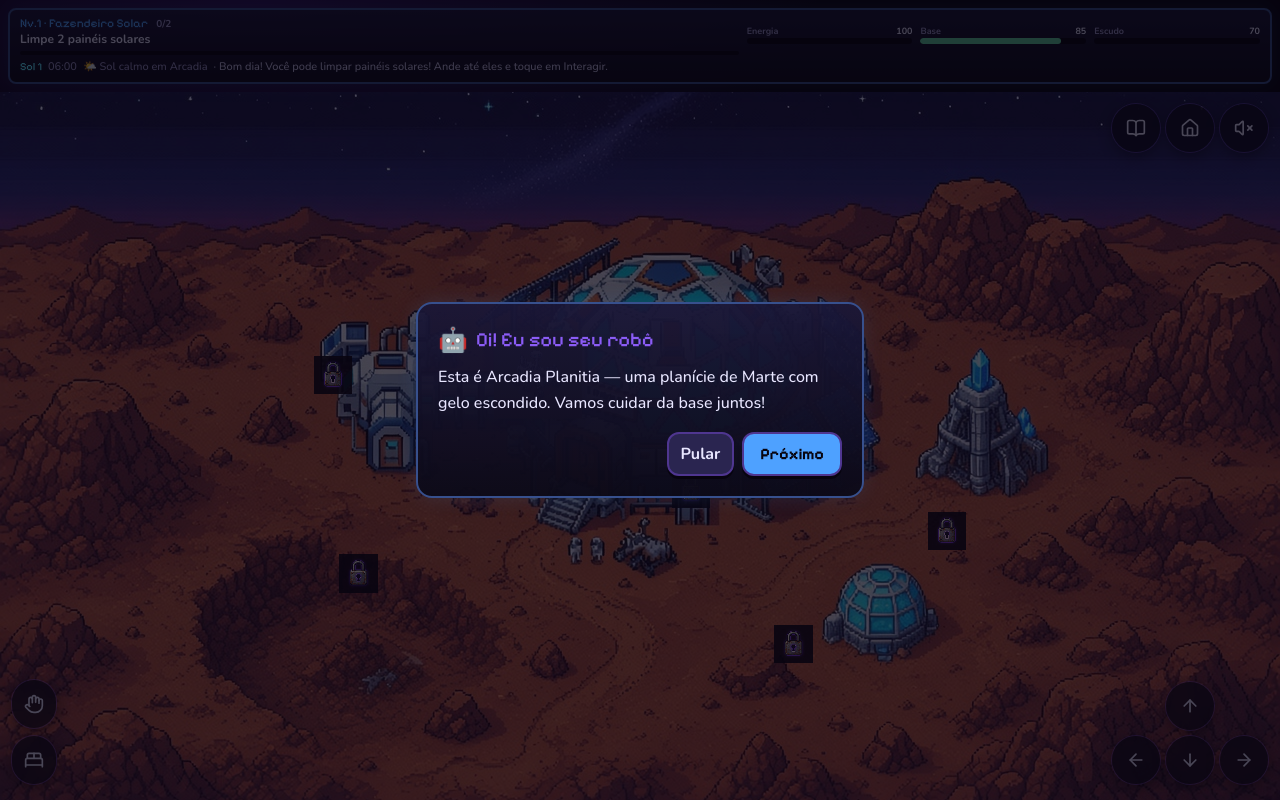
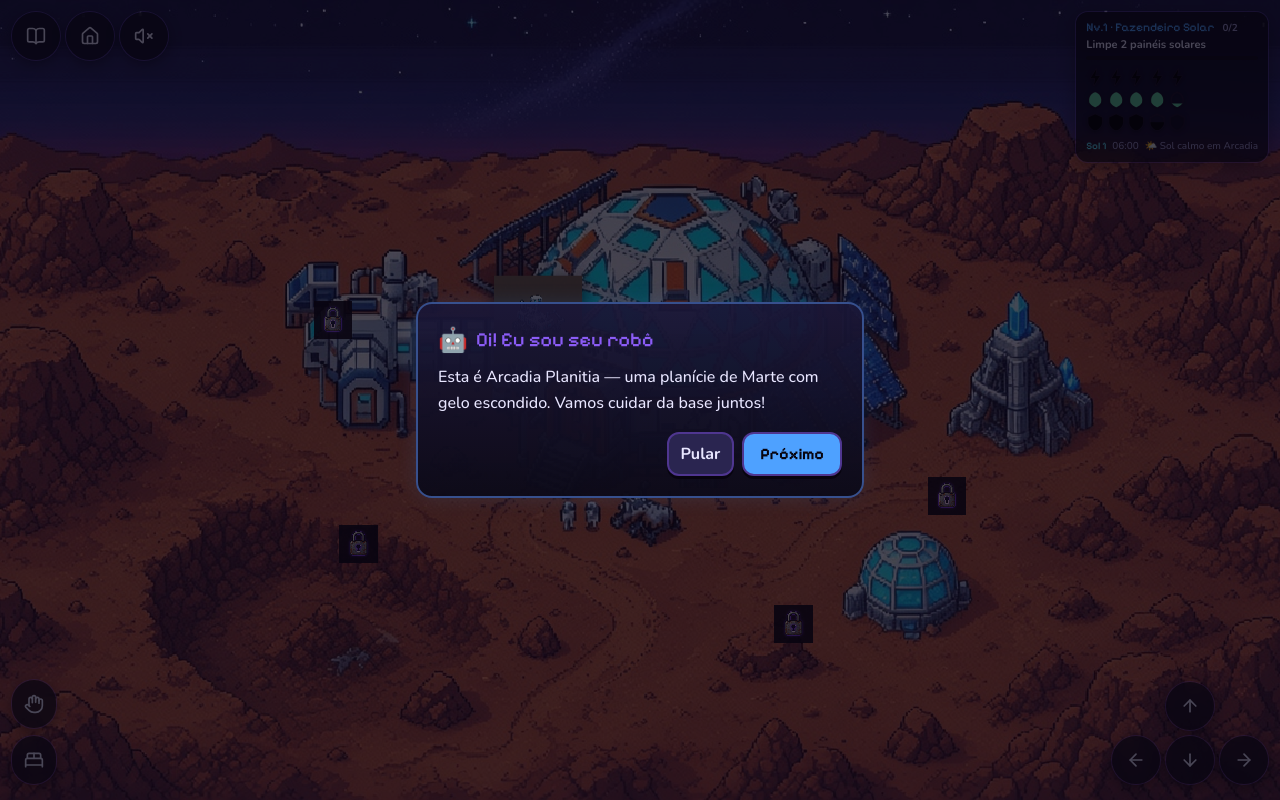
Before and after one commit to guilhermecoding/ares-grid-nasa, a React (Vite) app: page / in a window 1280 px wide. Both pictures are taken after a click on the button "Entrar na base". Built offline with nearby package versions, Linux system fonts and the light colour scheme; no server answers.

Commit message:
:sparkles: feat: Adição de componentes MessageBadge e ResourcePips, além de melhorias na interface do TopStatusBar e FloatingControls

```diff
--- a/src/components/FloatingControls.tsx
+++ b/src/components/FloatingControls.tsx
@@ -66,7 +66,7 @@ export function FloatingControls({
 
   return (
     <>
-      <div className="pointer-events-none absolute right-2 top-2 z-20 flex gap-1.5 sm:right-3 sm:top-3">
+      <div className="pointer-events-none absolute left-2 top-2 z-30 flex gap-1.5 sm:left-3 sm:top-3">
         <button
           type="button"
           onClick={onNasa}
--- /dev/null
+++ b/src/components/MessageBadge.tsx
@@ -0,0 +1,45 @@
+import { useEffect, useRef, useState } from 'react'
+
+interface Props {
+  message: string | null
+}
+
+const SHOW_MS = 3000
+
+export function MessageBadge({ message }: Props) {
+  const [visible, setVisible] = useState(false)
+  const [text, setText] = useState('')
+  const prev = useRef<string | null>(null)
+
+  useEffect(() => {
+    if (!message || message === prev.current) return
+    prev.current = message
+    const showId = window.setTimeout(() => {
+      setText(message)
+      setVisible(true)
+    }, 0)
+    const hideId = window.setTimeout(() => setVisible(false), SHOW_MS)
+    return () => {
+      window.clearTimeout(showId)
+      window.clearTimeout(hideId)
+    }
+  }, [message])
+
+  if (!text) return null
+
+  return (
+    <div
+      className={`pointer-events-none absolute left-1/2 z-40 w-[min(92vw,28rem)] -translate-x-1/2 rounded-xl bg-white px-3 py-2 shadow-[0_4px_16px_rgba(0,0,0,0.35)] transition-all duration-300 sm:w-[min(70vw,32rem)] sm:rounded-2xl sm:px-4 sm:py-2.5 md:w-[min(50vw,36rem)] md:px-5 md:py-3 ${
+        visible
+          ? 'top-[max(0.75rem,env(safe-area-inset-top))] translate-y-0 opacity-100 sm:top-4'
+          : 'top-2 -translate-y-1 opacity-0 sm:top-3'
+      }`}
+      role="status"
+      aria-live="polite"
+    >
+      <p className="text-center font-pixel text-xs leading-snug text-[#1a1028] sm:text-sm md:text-base">
+        {text}
+      </p>
+    </div>
+  )
+}
--- /dev/null
+++ b/src/components/ResourcePips.tsx
@@ -0,0 +1,78 @@
+import type { ReactNode } from 'react'
+import type { BaseStats } from '../types/game'
+
+const PIP_COUNT = 5
+
+function fillAmount(value: number, index: number): number {
+  const units = Math.max(0, Math.min(100, value)) / 20
+  const full = Math.floor(units)
+  if (index < full) return 1
+  if (index > full) return 0
+  return Math.max(0, Math.min(1, units - full))
+}
+
+function PixelPip({
+  fill,
+  color,
+  path,
+}: {
+  fill: number
+  color: string
+  path: string
+}) {
+  return (
+    <svg viewBox="0 0 16 16" className="size-4 sm:size-[1.15rem]" aria-hidden>
+      <path d={path} fill="none" stroke="#1a1028" strokeWidth="1.45" strokeLinejoin="round" />
+      <path
+        d={path}
+        fill={color}
+        opacity={fill <= 0 ? 0.22 : 1}
+        style={
+          fill > 0 && fill < 1 ? { clipPath: `inset(${(1 - fill) * 100}% 0 0 0)` } : undefined
+        }
+      />
+    </svg>
+  )
+}
+
+const BOLT = 'M9 1 L4 9 H8 L7 15 L12 7 H8 Z'
+const LEAF = 'M8 2 C12 3 14 7 13 11 C11 14 8 15 8 15 C8 15 5 14 3 11 C2 7 4 3 8 2 Z'
+const SHIELD = 'M8 1 L14 4 V8 C14 12 10 15 8 15 C6 15 2 12 2 8 V4 Z'
+
+function PipRow({
+  label,
+  value,
+  color,
+  path,
+  extra,
+}: {
+  label: string
+  value: number
+  color: string
+  path: string
+  extra?: ReactNode
+}) {
+  return (
+    <div className="flex items-center gap-0.5" title={`${label}: ${Math.round(value)}%`}>
+      <span className="sr-only">
+        {label} {Math.round(value)}%
+      </span>
+      {Array.from({ length: PIP_COUNT }, (_, i) => (
+        <span key={i} className="relative">
+          <PixelPip fill={fillAmount(value, i)} color={color} path={path} />
+          {extra}
+        </span>
+      ))}
+    </div>
+  )
+}
+
+export function ResourcePips({ stats }: { stats: BaseStats }) {
+  return (
+    <div className="flex flex-col gap-1 drop-shadow-[0_1px_2px_rgba(0,0,0,0.55)]">
+      <PipRow label="Energia" value={stats.energy} color="var(--color-energy)" path={BOLT} />
+      <PipRow label="Base" value={stats.lifeSupport} color="var(--color-life)" path={LEAF} />
+      <PipRow label="Escudo" value={stats.shield} color="var(--color-shield)" path={SHIELD} />
+    </div>
+  )
+}
--- a/src/components/TopStatusBar.tsx
+++ b/src/components/TopStatusBar.tsx
@@ -1,5 +1,6 @@
 import { weatherEmoji } from '../services/weatherService'
 import type { BaseStats, QuestProgress, WeatherState } from '../types/game'
+import { ResourcePips } from './ResourcePips'
 
 interface Props {
   level: number
@@ -9,25 +10,7 @@ interface Props {
   sol: number
   hour: number
   weather: WeatherState
-  message: string | null
   cargo: 'none' | 'ice' | 'regolith'
-}
-
-function MiniStat({ label, value, color }: { label: string; value: number; color: string }) {
-  return (
-    <div className="min-w-[4.5rem] flex-1 sm:min-w-[5.5rem]">
-      <div className="mb-0.5 flex justify-between text-[9px] font-bold leading-none text-void-300">
-        <span>{label}</span>
-        <span className="tabular-nums text-void-100">{Math.round(value)}</span>
-      </div>
-      <div className="h-1.5 overflow-hidden rounded-full bg-void-950">
-        <div
-          className="h-full rounded-full"
-          style={{ width: `${Math.max(0, Math.min(100, value))}%`, background: color }}
-        />
-      </div>
-    </div>
-  )
 }
 
 export function TopStatusBar({
@@ -38,15 +21,13 @@ export function TopStatusBar({
   sol,
   hour,
   weather,
-  message,
   cargo,
 }: Props) {
   const pct = Math.round((quest.current / Math.max(1, quest.target)) * 100)
 
   return (
-    <header className="glass-panel shrink-0 rounded-lg px-2 py-1 sm:px-2.5 sm:py-1.5">
-      <div className="flex items-center gap-2">
-        <div className="min-w-0 flex-[1.4]">
+    <header className="pointer-events-none absolute right-2 top-2 z-30 max-w-[min(280px,58vw)] sm:right-3 sm:top-3">
+      <div className="pointer-events-auto rounded-xl bg-void-950/70 px-2.5 py-2 shadow-[0_4px_18px_rgba(0,0,0,0.4)] ring-1 ring-nebula/35 backdrop-blur-md">
         <div className="flex items-baseline gap-2">
           <p className="truncate font-pixel text-[11px] leading-tight text-star sm:text-xs">
             Nv.{level} · {levelTitle}
@@ -55,23 +36,19 @@ export function TopStatusBar({
             {quest.current}/{quest.target}
           </span>
         </div>
-          <p className="truncate text-[11px] font-bold leading-tight text-void-100 sm:text-xs">{quest.label}</p>
-          <div className="mt-1 h-1 overflow-hidden rounded-full bg-void-950">
+        <p className="mt-0.5 truncate text-[11px] font-bold leading-tight text-void-100">{quest.label}</p>
+        <div className="mt-1 h-1 overflow-hidden rounded-full bg-void-900">
           <div className="h-full rounded-full bg-life" style={{ width: `${pct}%` }} />
         </div>
+
+        <div className="mt-2">
+          <ResourcePips stats={stats} />
         </div>
 
-        <div className="flex min-w-0 flex-1 items-center gap-1.5 sm:gap-2">
-          <MiniStat label="Energia" value={stats.energy} color="var(--color-energy)" />
-          <MiniStat label="Base" value={stats.lifeSupport} color="var(--color-life)" />
-          <MiniStat label="Escudo" value={stats.shield} color="var(--color-shield)" />
-        </div>
-      </div>
-
-      <div className="mt-1 flex min-w-0 items-center gap-1.5 overflow-hidden text-[10px] text-void-300 sm:text-[11px]">
+        <div className="mt-2 flex min-w-0 items-center gap-1.5 overflow-hidden text-[10px] text-void-300">
           <span className="shrink-0 font-pixel text-cyan-hud">Sol {sol}</span>
           <span className="shrink-0">{String(hour).padStart(2, '0')}:00</span>
-        <span className="shrink-0 truncate">
+          <span className="min-w-0 truncate">
             {weatherEmoji(weather.kind)} {weather.label}
           </span>
           {cargo !== 'none' && (
@@ -79,7 +56,7 @@ export function TopStatusBar({
               {cargo === 'ice' ? '🧊' : '🪨'}
             </span>
           )}
-        {message && <span className="min-w-0 truncate text-void-200">· {message}</span>}
+        </div>
       </div>
     </header>
   )
--- a/src/components/WorldScreen.tsx
+++ b/src/components/WorldScreen.tsx
@@ -4,6 +4,7 @@ import { updateProgress } from '../services/progressStore'
 import type { WorldState } from '../types/game'
 import { FloatingControls } from './FloatingControls'
 import { MarsMap } from './MarsMap'
+import { MessageBadge } from './MessageBadge'
 import { TopStatusBar } from './TopStatusBar'
 
 interface Props {
@@ -42,8 +43,9 @@ export function WorldScreen({
   }, [onControlHintsDone])
 
   return (
-    <div className="flex h-full min-h-0 flex-col overflow-hidden">
-      <div className="relative z-30 shrink-0 p-1.5 sm:p-2">
+    <div className="relative h-full min-h-0 overflow-hidden">
+      <MarsMap state={state} onCellTap={onCellTap} />
+
       <TopStatusBar
         level={state.level}
         levelTitle={levelDef.title}
@@ -52,13 +54,11 @@ export function WorldScreen({
         sol={state.sol}
         hour={state.hour}
         weather={state.weather}
-          message={state.message}
         cargo={state.rover.cargo}
       />
-      </div>
 
-      <div className="relative min-h-0 flex-1">
-        <MarsMap state={state} onCellTap={onCellTap} />
+      <MessageBadge message={state.message} />
+
       <FloatingControls
         canSleep={canSleep}
         muted={muted}
@@ -72,6 +72,5 @@ export function WorldScreen({
         onHome={onHome}
       />
     </div>
-    </div>
   )
 }
```
Lines whose indentation alone changed are shown as unchanged.
